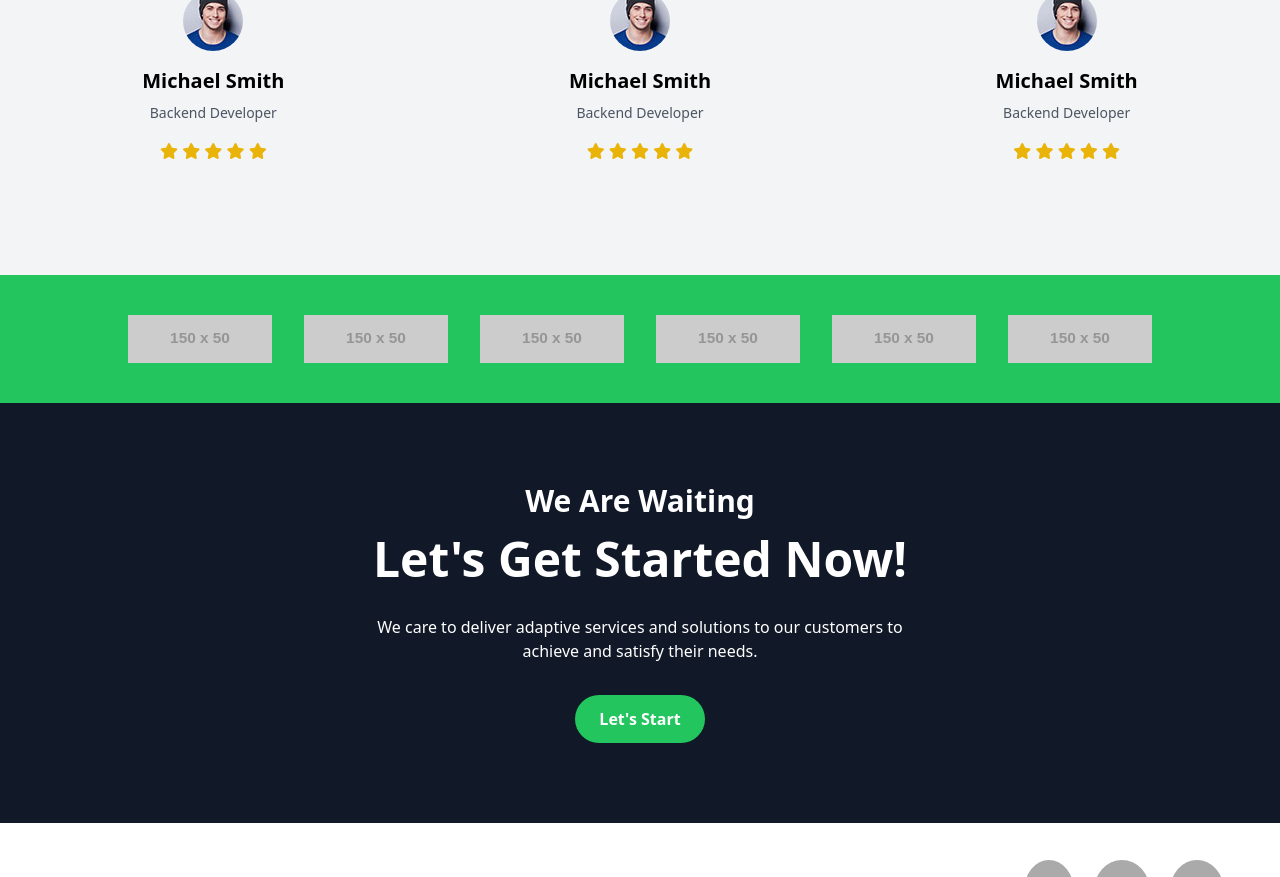
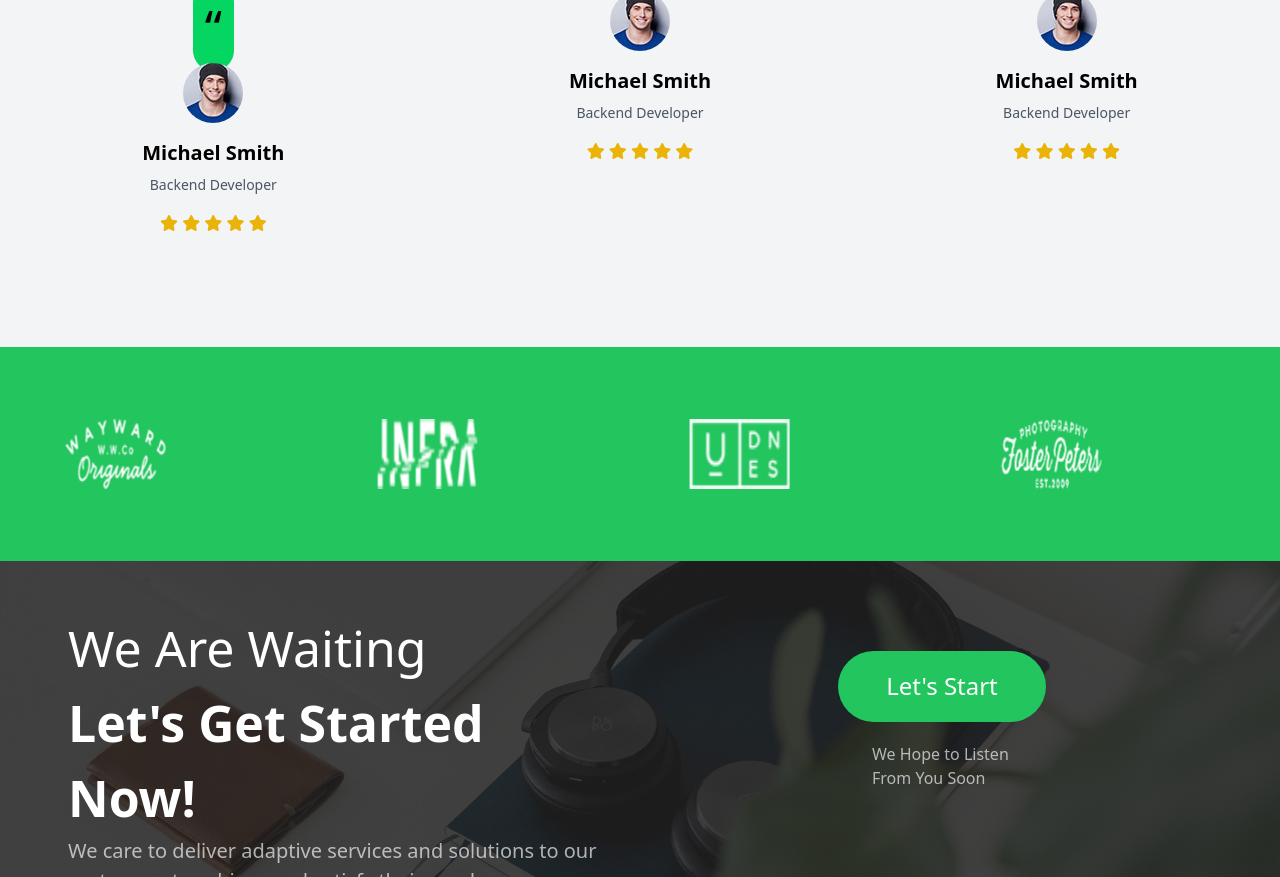
Before and after one commit to shahzad7886/cloin, a plain HTML site: page index.html in a window 1280 px wide. Shown: the part 4190-5067 px from the top of the page. Drawn offline with nearby package versions, Linux system fonts and the light colour scheme; placeholder pictures from the web are drawn by us; a web font is replaced by a local one.

Commit message:
push with  complete

```diff
--- a/css/style.css
+++ b/css/style.css
@@ -140,7 +140,21 @@ footer .space-x-4 a {
 }
 footer .space-x-4 a:hover,
 i:hover {
-  /* transform: translateY(-50%); */
   background-color: #2cfa89;
   color: #fff;
 }
+.slider {
+  width: 100%;
+  overflow: hidden;
+}
+.slider-inner {
+  transition: transform 0.5s ease;
+}
+.slide {
+  display: flex;
+  justify-content: space-around;
+}
+.slide img {
+  width: 100px;
+  height: 70px;
+}
--- a/index.html
+++ b/index.html
@@ -54,7 +54,7 @@
                 </div>
 
             </div>
-            <div class="bg-white w-[460px] mt-15 ml-[80px] p-12 text-center rounded-lg shadow-lg   ">
+            <div class="bg-white w-[460px] mt-15 ml-[80px] p-12 text-center rounded-lg shadow-lg">
                 <div class="icon">
                     <i class="fa fa-bullhorn" aria-hidden="true"></i>
                 </div>
@@ -356,7 +356,8 @@
                         litora
                         torquent
                         per conubia.</p>
-                    <img src="assets/images/men.jpg" alt="Michael Smith"
+                    <span class="icon-quote bg-[#05d561] w-[40px] h-[40x] rounded-full p-3 text-[48px]">“</span>
+                    <img src=" ./assets/images/men.jpg" alt="Michael Smith"
                         class="w-[60px] h-[60px] mx-auto rounded-full mb-4">
                     <h4 class="text-xl font-bold mb-2">Michael Smith</h4>
                     <p class="text-sm text-gray-600 mb-4">Backend Developer</p>
@@ -369,7 +370,7 @@
                     </div>
                 </div>
                 <div class=" p-8 rounded-lg  text-center">
-                    <p class="mb-4 bg-white p-8 rounded-md border-2  shadow-lg border-green-500">Quisque volutpat
+                    <p class="mb-4 p-8 bg-white rounded-md border-2  shadow-lg border-green-500">Quisque volutpat
                         condimentum velit.
                         Class
                         aptent taciti
@@ -415,24 +416,57 @@
     </div>
 
     <div class="bg-green-500 py-10">
-        <div class="container mx-auto px-4 flex justify-center items-center space-x-8">
-            <img src="https://placehold.co/150x50" alt="Wayward Originals" class="h-12">
-            <img src="https://placehold.co/150x50" alt="INFERA" class="h-12">
-            <img src="https://placehold.co/150x50" alt="Up" class="h-12">
-            <img src="https://placehold.co/150x50" alt="Stokes Peters" class="h-12">
-            <img src="https://placehold.co/150x50" alt="G&R" class="h-12">
-            <img src="https://placehold.co/150x50" alt="Wayward Originals" class="h-12">
+        <div class="container mx-auto px-4 py-8  items-center space-x-8">
+            <div class="slider relative overflow-hidden">
+                <div class="slider-inner flex">
+                    <div class="slide flex-none w-full">
+                        <img src="assets/images/slider/img-1.png" alt="Image 1" class="w-full">
+                        <img src="assets/images/slider/img-2.png" alt="Image 2" class="w-full">
+                        <img src="assets/images/slider/img-3.png" alt="Image 3" class="w-full">
+                        <img src="assets/images/slider/img-4.png" alt="Image 4" class="w-full">
+                    </div>
+
+                    <!-- Slide 2 -->
+                    <div class="slide flex-none w-full">
+                        <img src="assets/images/slider/img-5.png" alt="Image 5" class="w-full">
+                        <img src="assets/images/slider/img-6.png" alt="Image 6" class="w-full">
+                        <img src="assets/images/slider/img-2.png" alt="Image 7" class="w-full">
+                        <img src="assets/images/slider/img-1.png" alt="Image 8" class="w-full">
+                    </div>
+                </div>
+            </div>
         </div>
     </div>
 
-    <div class="bg-gray-900 text-white py-20">
-        <div class="container mx-auto px-4 text-center">
-            <h3 class="text-3xl font-bold mb-4">We Are Waiting</h3>
-            <h2 class="text-5xl font-bold mb-8">Let's Get Started Now!</h2>
-            <p class="max-w-xl mx-auto mb-8">We care to deliver adaptive services and solutions to our customers to
-                achieve and satisfy their needs.</p>
-            <button class="py-3 px-6 bg-green-500 text-white rounded-full font-bold">Let's Start</button>
+    <div class="relative h-96 flex items-center bg-cover bg-center"
+        style="background-image: url('./assets/images/section3.jpg');">
+        <div class="absolute  inset-0 bg-[#222] opacity-85"></div>
+        <div class="grid grid-cols-1 w-full px-10 relative md:grid-cols-2 lg:grid-cols-2 gap-2">
+            <div class=" text-white p-[1.75rem]">
+                <h1 class="text-[50px] font-bold">
+                    <span class="font-[300]">We Are Waiting</span>
+                    <br>
+                    Let's Get Started Now!
+                </h1>
+                <p class="text-[20px] font-[300] opacity-65">
+                    We care to deliver adaptive services and solutions to our customers to achieve and satisfy their
+                    needs.
+                </p>
+            </div>
+            <div class="text-center text-white p-[1.75rem]">
+
+                <div class="flex items-center flex-col mt-10	">
+                    <button
+                        class="text-white font-medium mb-5 text-[24px] bg-green-500 border-0 py-[1.1rem] px-[3rem] rounded-full focus:outline-none hover:bg-[#222]">Let's
+                        Start</button>
+                    <button class="ml-5 text-start opacity-65 w-40">We Hope to Listen From You Soon</button>
+                </div>
+
+            </div>
+
+
         </div>
+
     </div>
 
     <footer class=" container-lg mx-auto py-14 px-10">
@@ -445,3 +479,36 @@
             </div>
         </div>
     </footer>
+    <script>
+        const slider = document.querySelector('.slider');
+        const sliderInner = document.querySelector('.slider-inner');
+        const slides = document.querySelectorAll('.slide');
+
+        let slideWidth = slider.clientWidth;
+        let currentSlide = 0;
+
+        function slideNext() {
+            currentSlide++;
+            if (currentSlide >= slides.length) {
+                currentSlide = 0;
+            }
+            updateSlider();
+        }
+
+        function updateSlider() {
+            const offset = -currentSlide * slideWidth;
+            sliderInner.style.transform = `translateX(${offset}px)`;
+        }
+
+        // Adjust slideWidth on window resize
+        window.addEventListener('resize', () => {
+            slideWidth = slider.clientWidth;
+            updateSlider();
+        });
+
+        // Slide automatically every 5 seconds
+        setInterval(slideNext, 5000);
+    </script>
+</body>
+
+</html>
```
Also changed, not shown: css/demo.html (deleted, +0 -103 lines), assets/images/slider/img-1.png (added), assets/images/slider/img-2.png (added), assets/images/slider/img-3.png (added), assets/images/slider/img-4.png (added), assets/images/slider/img-5.png (added), assets/images/slider/img-6.png (added).
